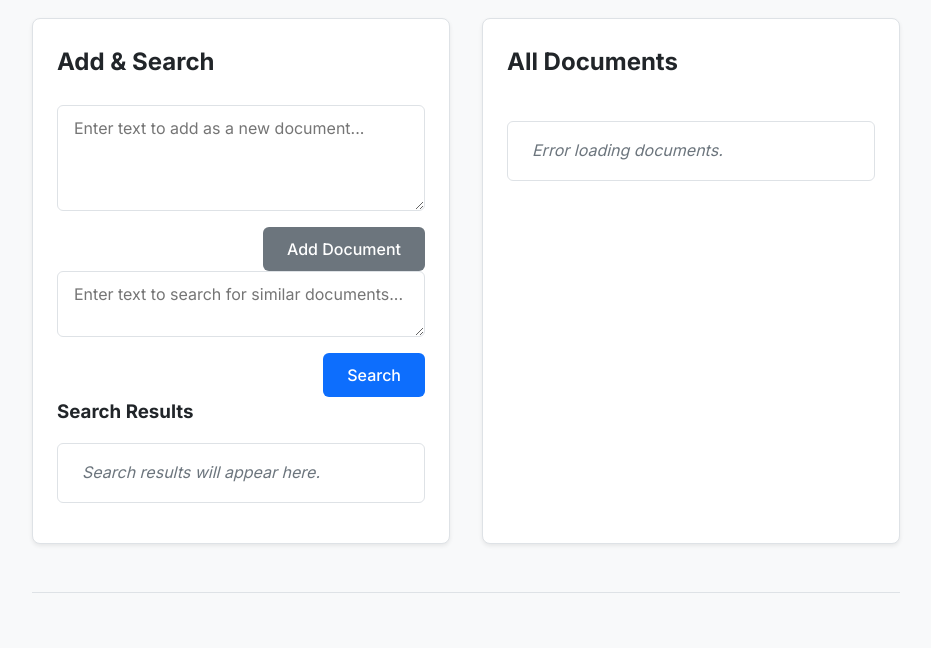
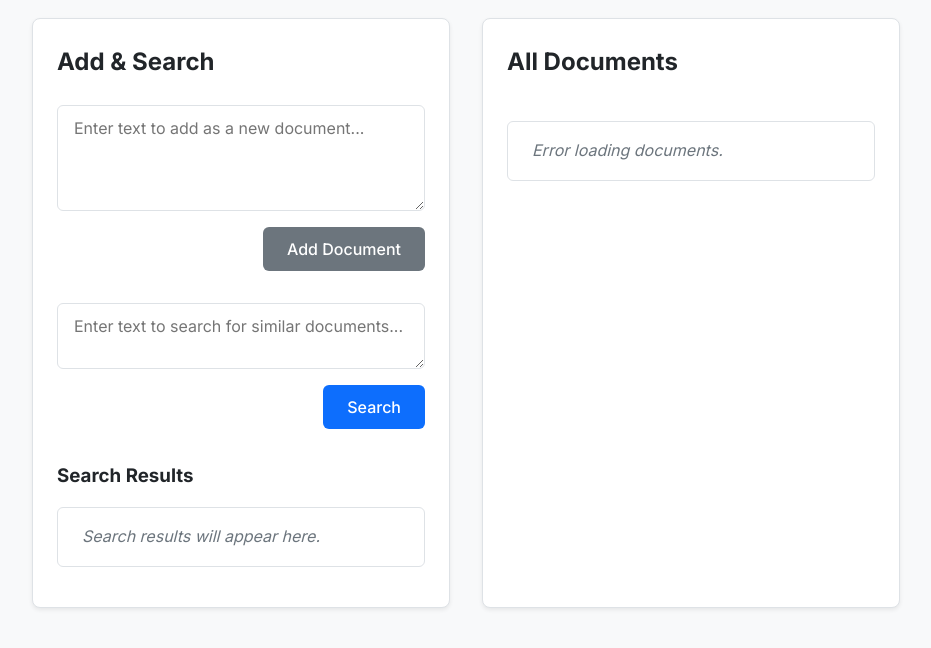
Before and after one commit to gatahcha/tlef-qdrant-example-app, a website: page public/index.html in a window 1280 px wide. Shown: the part 126-774 px from the top of the page, without its empty margins (174-1105 px from the left). Drawn offline with Linux system fonts and the light colour scheme; no server answers.

Commit message:
Added a quick tidy up of the css

```diff
--- a/public/style.css
+++ b/public/style.css
@@ -69,8 +69,6 @@ footer {
     text-align: center;
     margin-top: 3rem;
     padding-top: 1rem;
-    border-top: 1px solid var(--border-color);
-    color: #6c757d;
 }
 
 main {
@@ -96,6 +94,7 @@ main {
 .form-group {
     display: flex;
     flex-direction: column;
+    margin-bottom: 2rem;
 }
 
 .form-group textarea {
```
